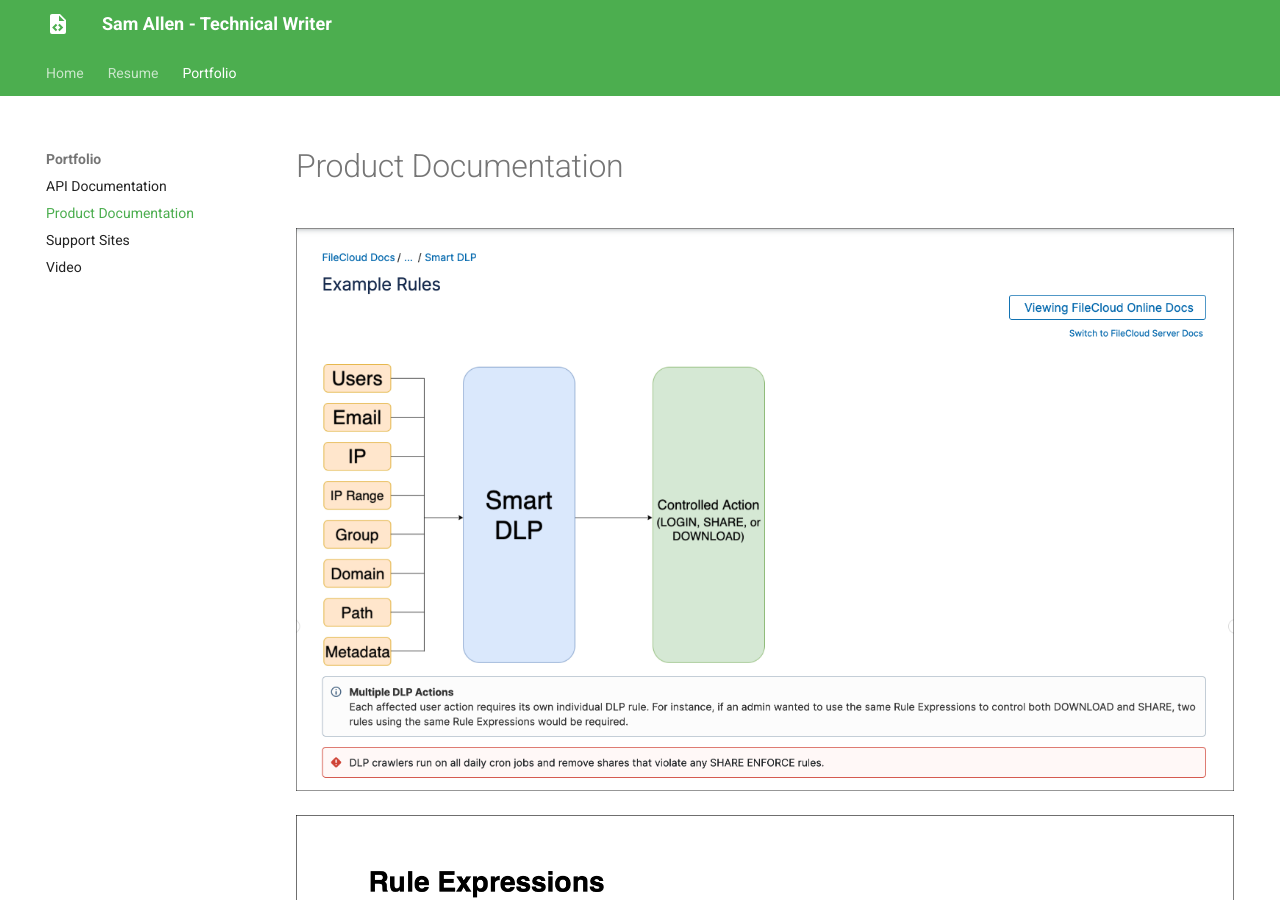
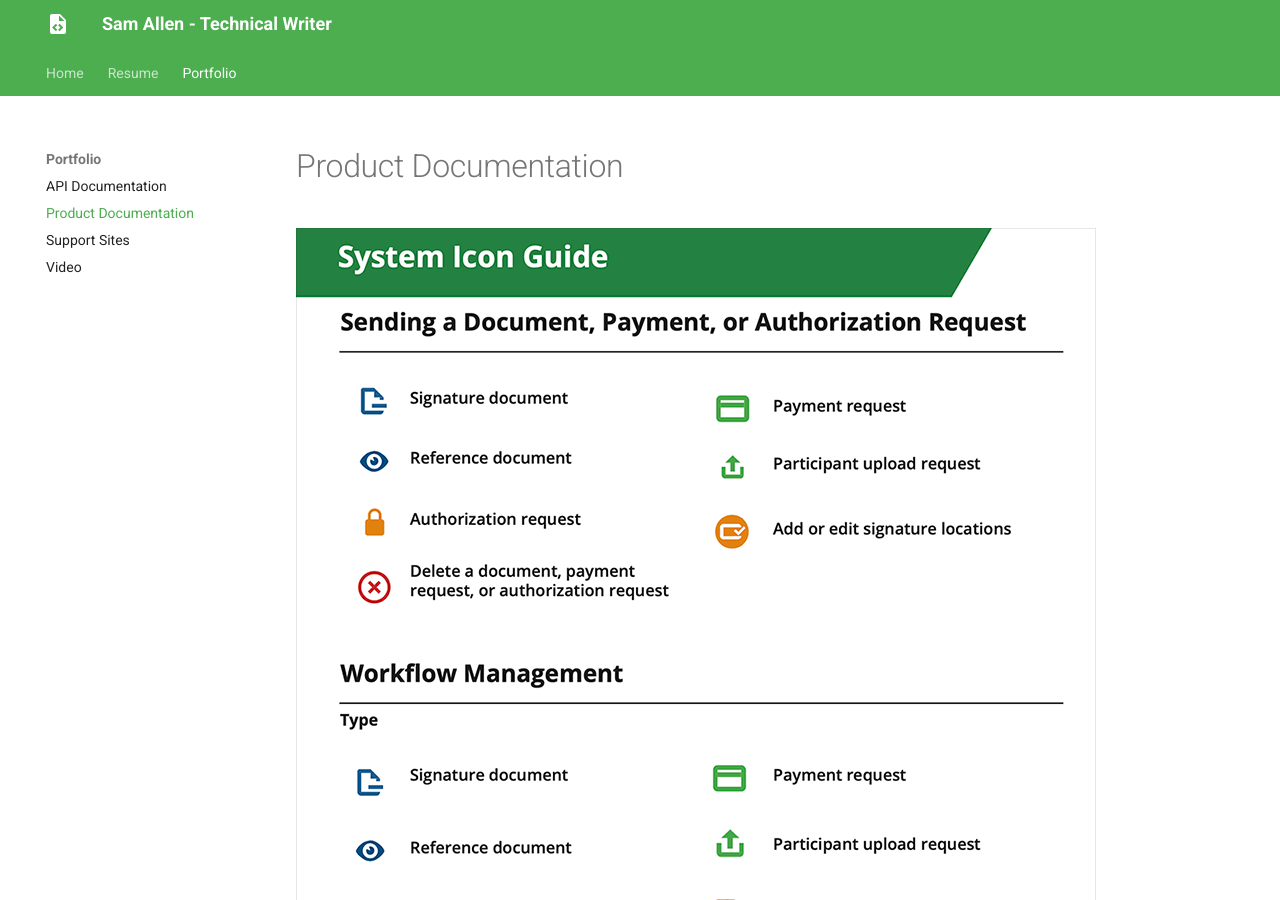
Before and after one commit to samwherever/samallen.pro, an MkDocs documentation site: the page built from docs/portfolio/product-documentation.md, in a window 1280 px wide and 900 px high. Built offline with MkDocs 1.6.1 and Material for MkDocs 9.7.7, drawn with Linux system fonts in a browser that asks for light colours.

Commit message:
add portfolio screenshot

```diff
--- a/docs/portfolio/product-documentation.md
+++ b/docs/portfolio/product-documentation.md
@@ -2,6 +2,8 @@
 title: Product Documentation
 ---
 
+![An icon description guide](../assets/icon_guide.png)
+
 ![A description of Smart Data Leak Prevention functions.](../assets/data_leak_prevention.png)
 
 ![A flowchart demonstrating Data Leak Prevention rule creation.](../assets/rule_expression.png)
```
Also changed, not shown: docs/assets/icon_guide.png (added), site/assets/icon_guide.png (added), site/portfolio/product-documentation/index.html, 2 other files.
